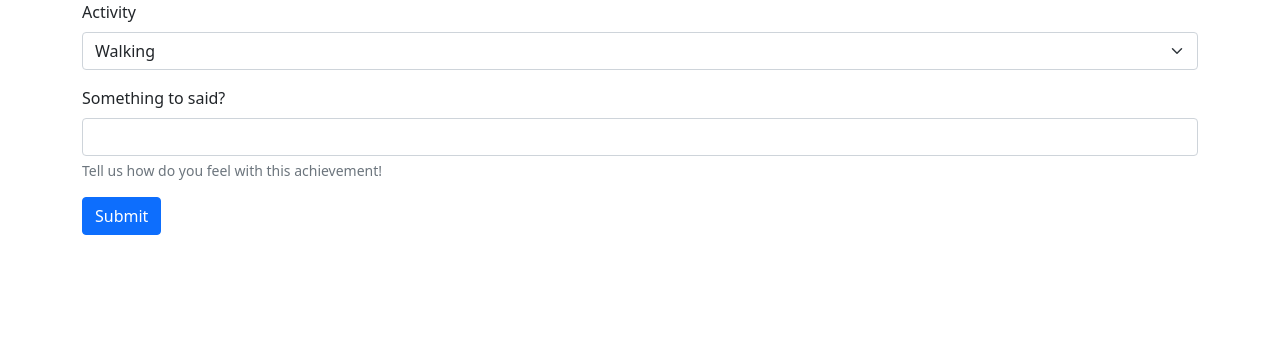
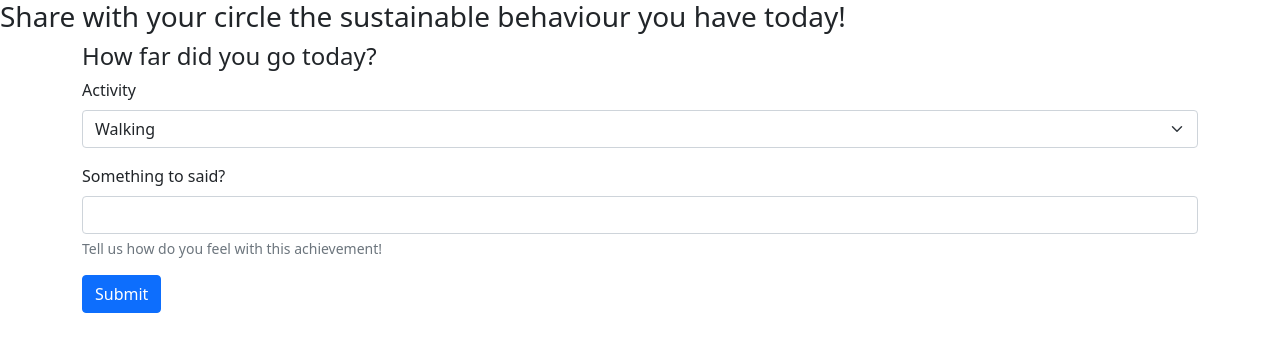
Before and after one commit to Adub17030/TreeHacks_22_NoWasteFood, a React (Create React App) app in the folder no_food_waste_app/: page /activity in a window 1280 px wide. Shown: the top 352 px of the page. Built offline with nearby package versions, Linux system fonts and the light colour scheme.

Commit message:
[ADD] postBehaviour

```diff
--- a/no_food_waste_app/src/components/Activity_form.jsx
+++ b/no_food_waste_app/src/components/Activity_form.jsx
@@ -3,9 +3,10 @@ import React from "react";
 
 function Activity_form() {
   return (
-    <div className="container">
+    <div className="container mt-2">
     <div className="row">
       <div className="col-12">
+        <h4>How far did you go today?</h4>
         <form>
           <div className="mb-3">
             <label htmlFor="activity_name" className="form-label">
--- a/no_food_waste_app/src/pages/PostBehaviour.jsx
+++ b/no_food_waste_app/src/pages/PostBehaviour.jsx
@@ -4,6 +4,7 @@ import ActivityForm from "../components/Activity_form";
 function post_behaviour() {
   return (
     <div>
+      <h3>Share with your circle the sustainable behaviour you have today!</h3>
         <ActivityForm />
     </div>
   )
```
